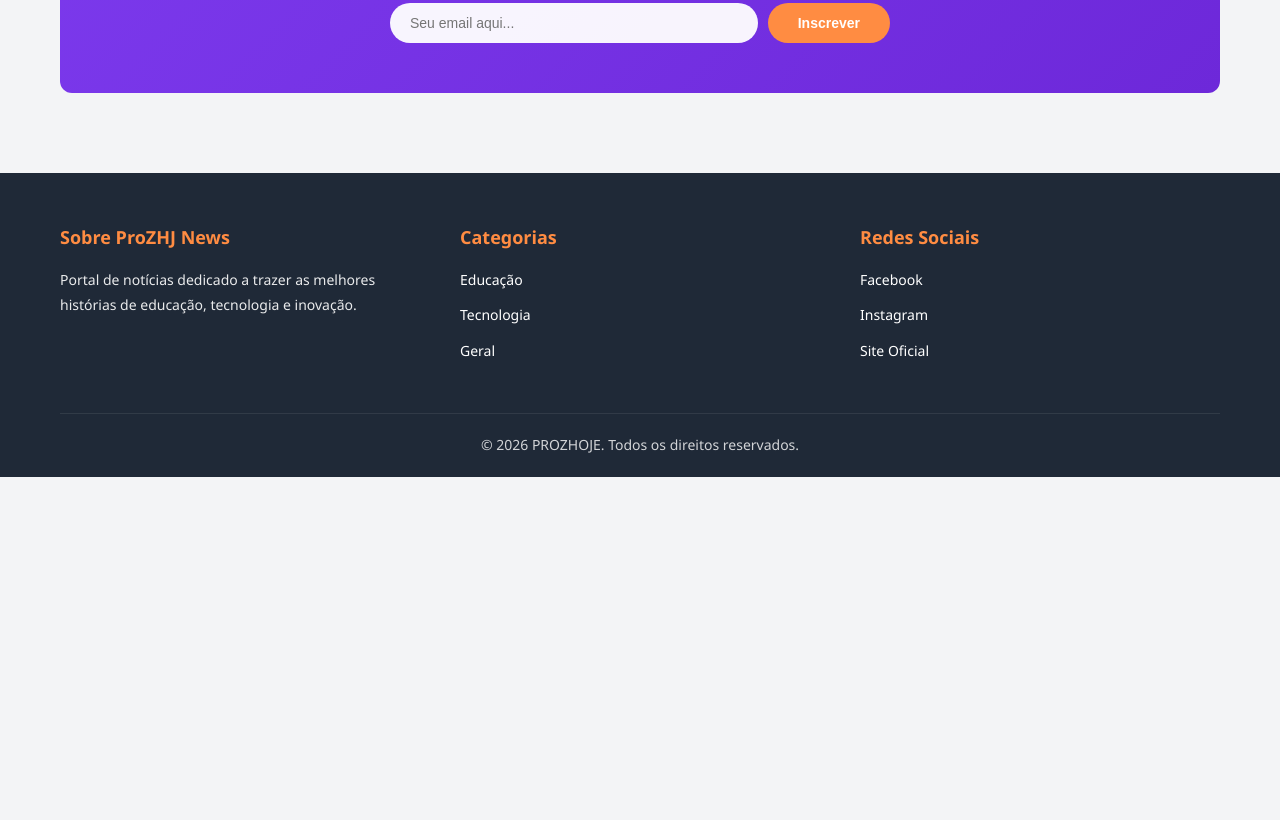
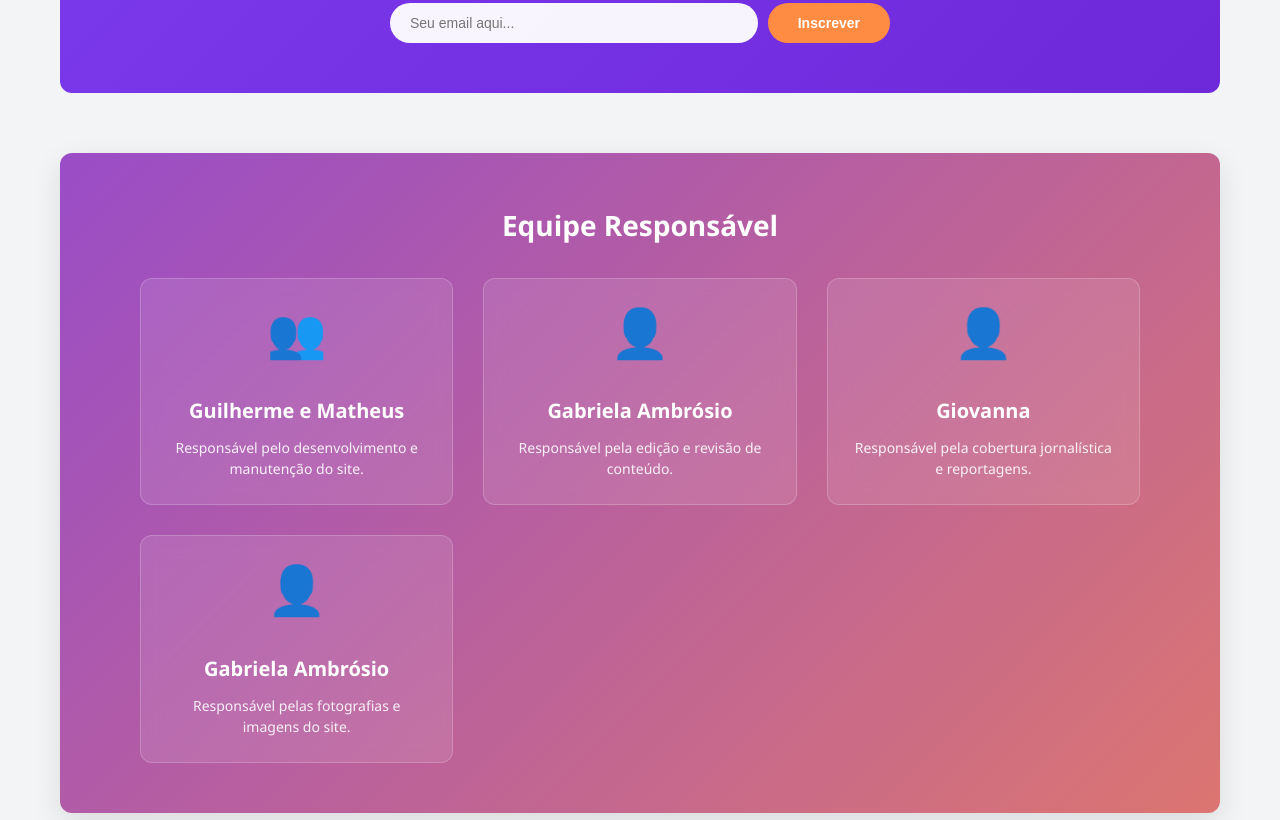
Before and after one commit to MatheusOrochi7/Projeto-site-proz, a plain HTML site: page Pagina de noticia/index.html in a window 1280 px wide. Shown: the part 5140-5960 px from the top of the page. Before the commit the page ends 5617 px from the top, so only its background shows below. Drawn offline with Linux system fonts and the light colour scheme.

Commit message:
Add files via upload

```diff
--- a/Pagina de noticia/index.html
+++ b/Pagina de noticia/index.html
@@ -114,6 +114,34 @@
                     </form>
                 </div>
             </section>
+
+            <!-- Equipe Responsável -->
+            <section class="equipe-responsavel">
+                <h3>Equipe Responsável</h3>
+                <div class="responsaveis-list">
+                    <div class="responsavel">
+                        <div class="responsavel-icon">👥</div>
+                        <h4>Guilherme e Matheus</h4>
+                        <p>Responsável pelo desenvolvimento e manutenção do site.</p>
+                    </div>
+                    <div class="responsavel">
+                        <div class="responsavel-icon">👤</div>
+                        <h4>Gabriela Ambrósio</h4>
+                        <p>Responsável pela edição e revisão de conteúdo.</p>
+                    </div>
+                    <div class="responsavel">
+                        <div class="responsavel-icon">👤</div>
+                        <h4>Giovanna</h4>
+                        <p>Responsável pela cobertura jornalística e reportagens.</p>
+                    </div>
+                    <div class="responsavel">
+                        <div class="responsavel-icon">👤</div>
+                        <h4>Gabriela Ambrósio</h4>
+                        <p>Responsável pelas fotografias e imagens do site.</p>
+                    </div>
+                </div>
+            </section>
+
         </div>
     </main>
 
--- a/Pagina de noticia/style.css
+++ b/Pagina de noticia/style.css
@@ -606,6 +606,86 @@ a:hover {
     transform: translateY(-2px);
 }
 
+/* ===== Equipe Responsável ===== */
+.equipe-responsavel {
+    background: linear-gradient(135deg, var(--purple) 0%, var(--orange) 100%);
+    background-size: 200% 200%;
+    animation: gradientShift 3s ease infinite;
+    color: var(--white);
+    padding: 50px;
+    border-radius: 12px;
+    margin-bottom: 60px;
+    text-align: center;
+    box-shadow: 0 10px 30px rgba(0, 0, 0, 0.1);
+}
+
+@keyframes gradientShift {
+    0% {
+        background-position: 0% 50%;
+    }
+    50% {
+        background-position: 100% 50%;
+    }
+    100% {
+        background-position: 0% 50%;
+    }
+}
+
+.equipe-responsavel h3 {
+    font-size: 28px;
+    margin-bottom: 30px;
+    color: var(--white);
+}
+
+.responsaveis-list {
+    display: grid;
+    grid-template-columns: repeat(auto-fit, minmax(250px, 1fr));
+    gap: 30px;
+    max-width: 1000px;
+    margin: 0 auto;
+}
+
+.responsavel {
+    background: rgba(255, 255, 255, 0.1);
+    backdrop-filter: blur(10px);
+    border: 1px solid rgba(255, 255, 255, 0.2);
+    border-radius: 12px;
+    padding: 25px;
+    transition: transform 0.3s ease, box-shadow 0.3s ease;
+}
+
+.responsavel-icon {
+    font-size: 48px;
+    margin-bottom: 15px;
+    animation: iconBounce 2s ease-in-out infinite;
+}
+
+@keyframes iconBounce {
+    0%, 100% {
+        transform: translateY(0);
+    }
+    50% {
+        transform: translateY(-10px);
+    }
+}
+
+.responsavel:hover {
+    transform: translateY(-5px);
+    box-shadow: 0 15px 35px rgba(0, 0, 0, 0.2);
+}
+
+.responsavel h4 {
+    font-size: 20px;
+    margin-bottom: 10px;
+    color: var(--white);
+}
+
+.responsavel p {
+    font-size: 14px;
+    opacity: 0.9;
+    line-height: 1.5;
+}
+
 /* ===== Modal ===== */
 .modal {
     display: none;
```
